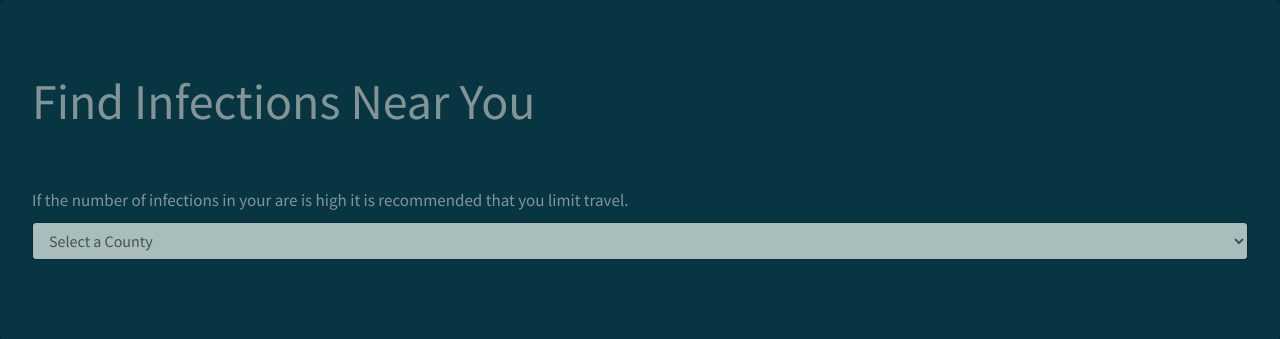
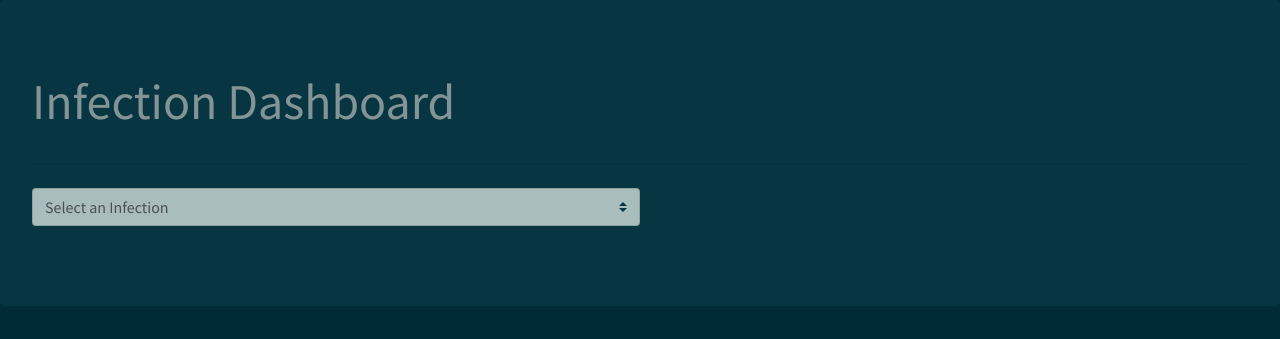
Before and after one commit to elijah-freeman/HuskyDataIncWebApp, a PHP site: page /infection.php in a window 1280 px wide. Shown: the part 92-431 px from the top of the page. Run offline with PHP 8.4, Linux system fonts and the light colour scheme; data comes from the database, SQL or seed files in the repository.

Commit message:
Updated files

```diff
--- a/infection.php
+++ b/infection.php
@@ -14,6 +14,7 @@ Group members: Elijah Freeman, Roy (Dongyeon) Joo, Xiuxiang Wu
     <!-- add a reference to the external stylesheet -->
     <!-- Uses the solar stylesheet from bootswatch -->
     <link rel="stylesheet" href="https://bootswatch.com/4/solar/bootstrap.min.css">
+    <link rel="stylesheet" href="infection_stylesheet.css">
 </head>
 <body>
 <!-- START Add HTML code for the top menu section (navigation bar) -->
@@ -22,17 +23,14 @@ Group members: Elijah Freeman, Roy (Dongyeon) Joo, Xiuxiang Wu
     <button class="navbar-toggler" type="button" data-toggle="collapse" data-target="#navbarColor02" aria-controls="navbarColor02" aria-expanded="false" aria-label="Toggle navigation">
         <span class="navbar-toggler-icon"></span>
     </button>
-
     <div class="collapse navbar-collapse" id="navbarColor02">
         <ul class="navbar-nav mr-auto">
-
             <li class="nav-item">
                 <!-- May need to modify the following line -->
                 <a class="nav-link" href="index.php">Home
                     <span class="sr-only">(current)</span>
                 </a>
             </li>
-
             <li class="nav-item active">
                 <a class="nav-link" href="infection.php">Infection</a>
             </li>
@@ -57,7 +55,6 @@ Group members: Elijah Freeman, Roy (Dongyeon) Joo, Xiuxiang Wu
             <li class="nav-item">
                 <a class="nav-link" href="sick_patients.php">Sick Patients</a>
             </li>
-
         </ul>
         <form class="form-inline my-2 my-lg-0">
             <input class="form-control mr-sm-2" type="text" placeholder="Search">
@@ -66,103 +63,86 @@ Group members: Elijah Freeman, Roy (Dongyeon) Joo, Xiuxiang Wu
     </div>
 </nav>
 <!-- END Add HTML code for the top menu section (navigation bar) -->
-
 <div class="jumbotron">
-        <p style="font-size: 50px" class="lead">Find Infections Near You</p>
+    <p style="font-size: 50px" class="lead">Infection Dashboard</p>
     <hr class="my-4">
     <form method="GET" action="infection.php">
+        <!-- div container for the drop down form select bar -->
 
-      <!-- div container for the drop down form select bar -->
+        <div class="item-1">
             <div class="form-group">
-        <label style="font-size: 17px" for="county_control_form">If the number of infections in your
-             are is high it is recommended that you limit travel.
-        </label>
-        <select class = "form-control" name="infection" onchange='this.form.submit()' id='county_control_form'>
-            <option selected>Select a County</option>
-
+                <select id="infection_select" class="custom-select" name="infection" onchange='this.form.submit()'>
+                    <option selected>Select an Infection</option>
                     <?php
                     $connection = mysqli_connect(DBHOST, DBUSER, DBPASS, DBNAME);
-            if ( mysqli_connect_errno() )
-            {
-                die( mysqli_connect_error() );
+                    if (mysqli_connect_errno()) {
+                        die(mysqli_connect_error());
                     }
-            // Query that retrieves the first and last name and SSN from
-            // our EMPLOYEE table in our database.
-            $sql = "SELECT DISTINCT county
-                FROM HOSPITAL JOIN PATIENT ON HOSPITAL.hospital_name = PATIENT.hosp_name, INFECTION
-                WHERE PATIENT.sickness_type = INFECTION.infection_name";
-            if ($result = mysqli_query($connection, $sql))
-            {
+                    $sql = "SELECT DISTINCT infection_name FROM SYMPTOM";
+                    if ($result = mysqli_query($connection, $sql)) {
                         // loop through the data
-                while($row = mysqli_fetch_assoc($result))
-                {
-                    echo '<option value="' . $row['county'] . '">';
-                    echo $row['county'];
+                        while($row = mysqli_fetch_assoc($result)) {
+                            echo '<option value="' . $row['infection_name'] . '">';
+                            echo $row['infection_name'];
                             echo "</option>";
-
                         } // release the memory used by the result set
                         mysqli_free_result($result);
                     }
                     ?>
                 </select>
+            </div>
 
 
-       </div>
+
+
+            <div>
                 <?php
-
-            if ($_SERVER["REQUEST_METHOD"] == "GET")
-            {
-                if (isset($_GET['infection']) )
-                {
-            ?>
-
-            <p>&nbsp;</p>
-                <table class="table table-hover">
-                    <thead>
-                        <tr class="table-success">
-                            <th scope="col">Infection Name</th>
-                            <th scope="col">Infection Rate</th>
-                            <th scope="col">Number of Infections</th>
-                        </tr>
-                    </thead>
-
-                    <?php
-                        if ( mysqli_connect_errno() )
-                        {
+                if ($_SERVER["REQUEST_METHOD"] == "GET") {
+                    if (isset($_GET['infection']) ) {
+                        if (mysqli_connect_errno()) {
                             die(mysqli_connect_error() );
                         }
-
-                    // Selects the infection name, infection rate and the number
-                    // of infections of that that type in the county specfied in the
-                    // drop down menu by the user.
-                     $sql = "SELECT sickness_type, infection_rate, COUNT(sickness_type) as infection_count
-                      FROM (SELECT county, sickness_type, infection_rate
-                             FROM HOSPITAL JOIN PATIENT ON HOSPITAL.hospital_name = PATIENT.hosp_name, INFECTION
-                             WHERE PATIENT.sickness_type = INFECTION.infection_name) T1
-                      WHERE county = '{$_GET['infection']}' GROUP BY sickness_type";
-
-                    if ($result = mysqli_query($connection, $sql))
-                    {
-                        while($row = mysqli_fetch_assoc($result))
-                        {
+                        $sql = "SELECT DISTINCT description, infection_name
+                            FROM SYMPTOM
+                            WHERE infection_name = '{$_GET['infection']}';";
+                        if ($result = mysqli_query($connection, $sql)) {
+                            $array = array();
+                            while($row = mysqli_fetch_assoc($result)) {
+                                array_push($array, $row['description']);
+                            }
                             ?>
-                <tr>
-                    <td><?php echo $row['sickness_type'] ?></td>
-                    <td><?php echo $row['infection_rate'] ?></td>
-                    <td><?php echo $row['infection_count'] ?></td>
-                </tr>
-
+                            <div class="card bg-light mb-3" style="max-width: 20rem;">
+                                <div class="card-header"><?php  echo $_GET['infection'] ?> </div>
+                                <div class="card-body">
+                                    <h4 id="result" class="card-title">Symptoms:</h4>
+                                    <?php
+                                    sort($array);
+                                    foreach ($array as &$value) {
+                                        ?>
+                                        <p style="margin-bottom: 0; margin-top: 0; line-height:1;" ><?php echo $value ?></p>
+                                    <?php } ?>
+                                    <p class="card-text"></p>
+                                </div>
+                            </div>
                             <?php
                         } // release the memory used by the result set
                         mysqli_free_result($result);
                     }
+                } // end if (isset)
+                // end if ($_SERVER)
+                ?>
+            </div>
 
-                  } // end if (isset)
-              } // end if ($_SERVER)
-                ?>
 
-            </table>
+
+
+
+        </div>
     </form>
+
 </div>
+
+
+
 </body>
 </html>
--- /dev/null
+++ b/infection_stylesheet.css
@@ -0,0 +1,3 @@
+.item-1 {
+    padding-right: 50%;
+}
--- a/new_symptoms.php
+++ b/new_symptoms.php
@@ -152,6 +152,7 @@ Group members: Elijah Freeman, Roy (Dongyeon) Joo, Xiuxiang Wu
                 </small>
             </div>
         </div>
+
         <div class="item-5">
             <div id="is-patient-container" class="form-group">
                 <div class="form-group" >
@@ -170,6 +171,7 @@ Group members: Elijah Freeman, Roy (Dongyeon) Joo, Xiuxiang Wu
                 </small>
             </div>
         </div>
+
         <div class="item-6">
             <div class="container">
                 <div class="btn-holder">
@@ -179,6 +181,7 @@ Group members: Elijah Freeman, Roy (Dongyeon) Joo, Xiuxiang Wu
                 </div>
             </div>
         </div>
+
         <div class="item-7">
             <?php
             // HERE IS WHERE WE SEND INFORMATION TO OUR DATABASE
```
Also changed, not shown: high_risk.php (+13 -1 lines). Lines whose indentation alone changed are shown as unchanged.
